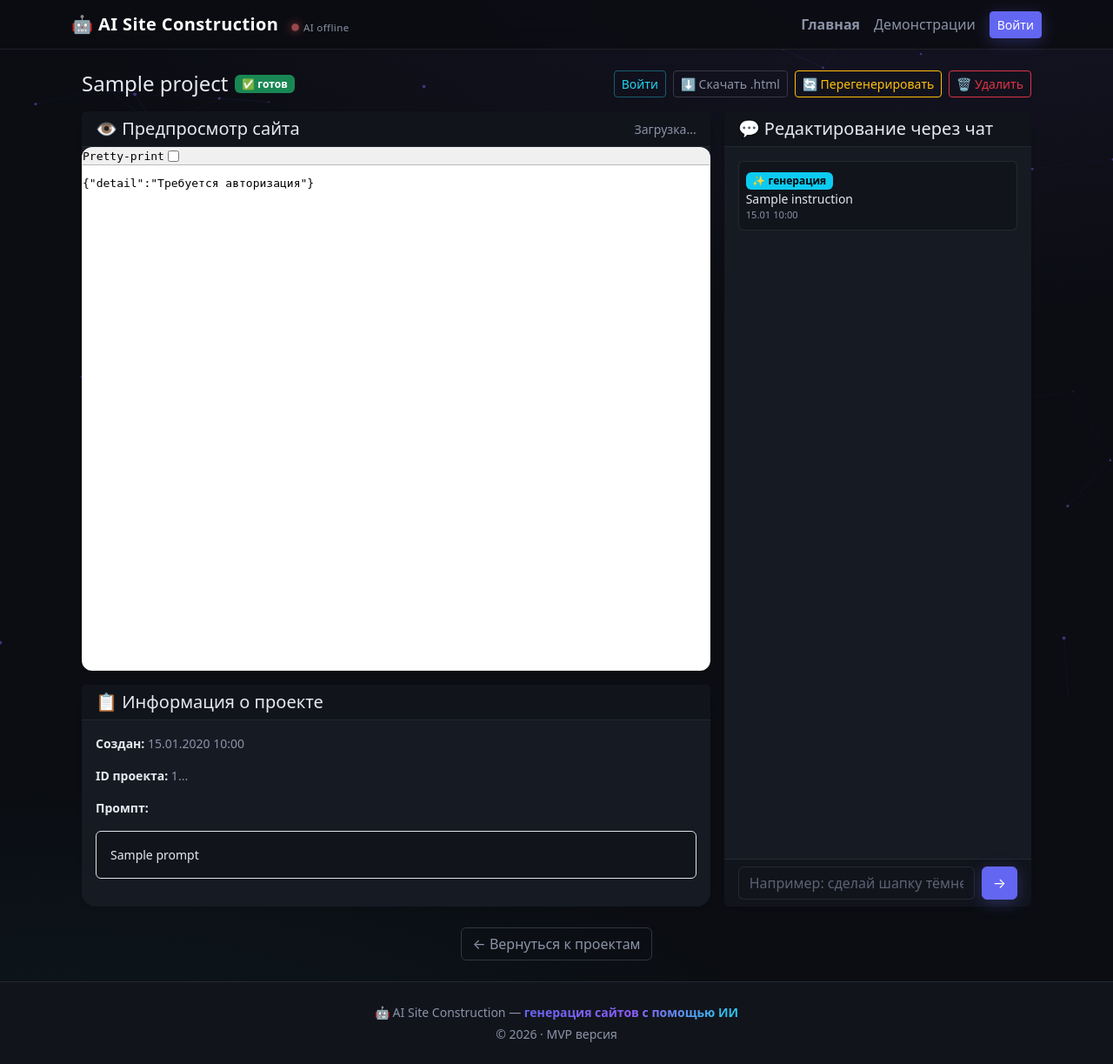
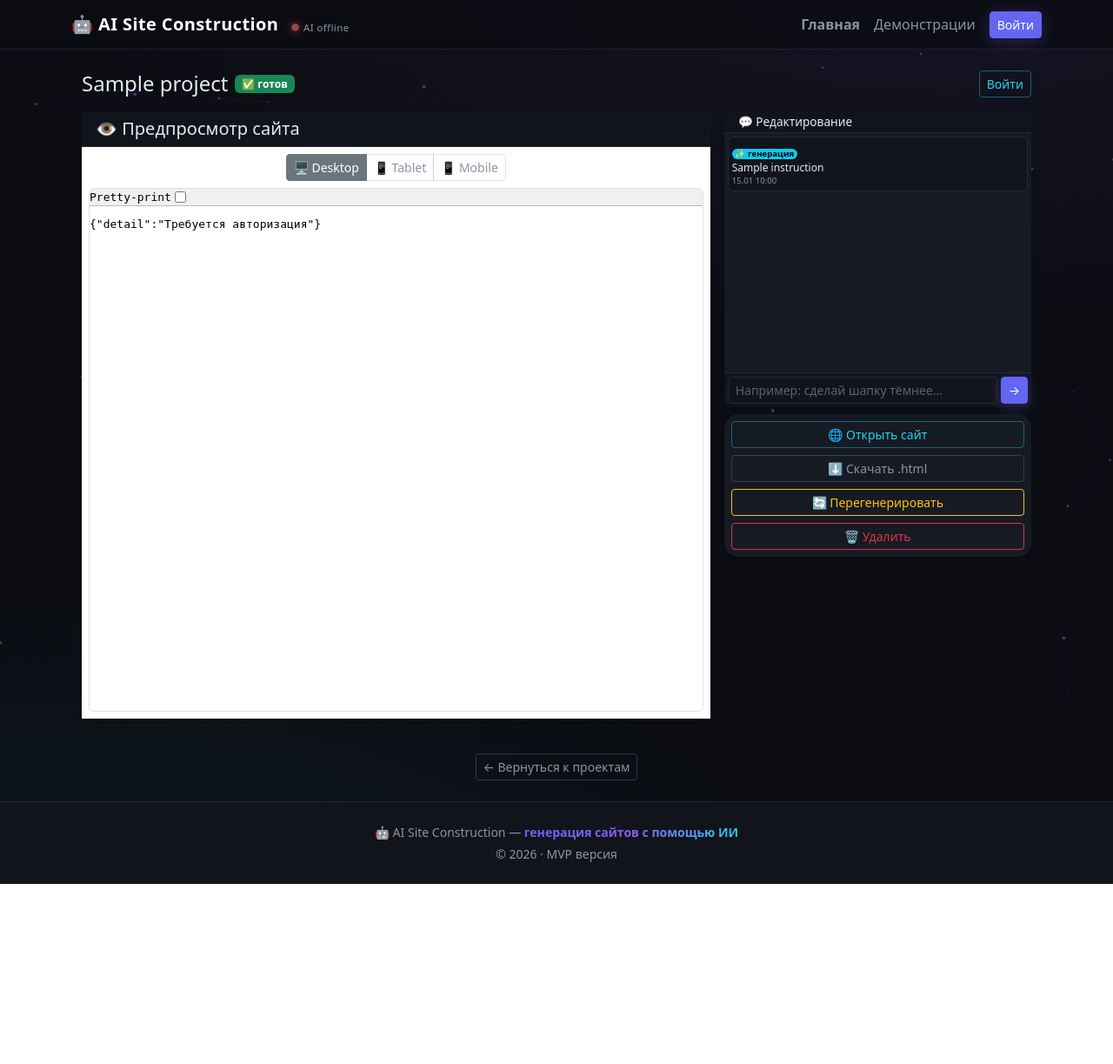
Before and after one commit to Braunder/AI-Site-Construction, a FastAPI app: template app/templates/project_detail.html in a window 1280 px wide. Shown: the whole page at 87% size. After the commit the page ends 1016 px from the top, so only its background shows below. Run offline with FastAPI, Linux system fonts and the light colour scheme; the template is opened without the code that fills it: most values are stand-ins (such as "Sample title", 1, 10 or a date in 2020); parts of the project's set-up code (start-up, migrations or seed data) failed here and were passed over.

Commit message:
modified:   app/templates/project_detail.html

```diff
--- a/app/templates/project_detail.html
+++ b/app/templates/project_detail.html
@@ -13,9 +13,8 @@
       {% if project.status == 'done' %}✅ готов{% elif project.status == 'error' %}❌ ошибка{% else %}⏳ в работе{% endif %}
     </span>
 
-    <!-- Actions -->
+    <!-- User Info -->
     <div class="ms-auto d-flex gap-2 align-items-center">
-      <!-- User Info Badge -->
       {% if user %}
         <span class="text-muted small me-3">👤 {{ user.username }}</span>
         {% if user.is_admin %}
@@ -24,14 +23,6 @@
       {% else %}
         <a href="/login" class="btn btn-outline-primary btn-sm">Войти</a>
       {% endif %}
-
-      <!-- Action Buttons -->
-      <a class="btn btn-outline-secondary btn-sm" href="/api/projects/{{ project.id }}/download">⬇️ Скачать .html</a>
-      {% if project.is_multifile %}
-      <a class="btn btn-outline-secondary btn-sm" href="/api/projects/{{ project.id }}/download-zip">🗜️ Скачать .zip</a>
-      {% endif %}
-      <button class="btn btn-outline-warning btn-sm" id="regen-btn">🔄 Перегенерировать</button>
-      <button class="btn btn-outline-danger btn-sm" id="delete-btn">🗑️ Удалить</button>
     </div>
   </div>
 
@@ -45,75 +36,88 @@
     <!-- Preview Section -->
     <div class="col-lg-8">
       <div class="card shadow-sm border-0 mb-3">
-        <div class="card-header bg-light d-flex justify-content-between align-items-center">
+        <div class="card-header bg-light d-flex justify-content-between align-items-center py-2">
           <h5 class="mb-0">👁️ Предпросмотр сайта</h5>
-          <span class="text-muted small" id="preview-status">Загрузка...</span>
         </div>
-        <div class="card-body p-0">
-          <div class="preview-wrap">
+        <div class="card-body p-2 bg-white">
+          <!-- Device Switcher -->
+          <div class="d-flex justify-content-center mb-2">
+            <div class="btn-group btn-group-sm" role="group" aria-label="Устройства">
+              <button type="button" class="btn btn-outline-secondary active" data-device="desktop" data-width="100%">
+                🖥️ Desktop
+              </button>
+              <button type="button" class="btn btn-outline-secondary" data-device="tablet" data-width="768px">
+                📱 Tablet
+              </button>
+              <button type="button" class="btn btn-outline-secondary" data-device="mobile" data-width="375px">
+                📱 Mobile
+              </button>
+            </div>
+          </div>
+          <!-- Iframe Wrapper -->
+          <div id="preview-frame-wrap" style="width: 100%; margin: 0 auto; transition: width 0.3s ease; border: 1px solid #dee2e6; border-radius: 0.375rem; overflow: hidden;">
             <iframe id="preview"
                     src="/projects/{{ project.id }}/preview"
                     sandbox="allow-scripts"
                     title="Предпросмотр сайта"
-                    style="width: 100%; height: 600px; border: none;"></iframe>
+                    style="width: 100%; height: 600px; border: none; display: block;"></iframe>
           </div>
-        </div>
-      </div>
-
-      <!-- Project Details Card -->
-      <div class="card shadow-sm border-0">
-        <div class="card-header bg-light">
-          <h5 class="mb-0">📋 Информация о проекте</h5>
-        </div>
-        <div class="card-body small">
-          <p><strong>Создан:</strong> {{ project.created_at.strftime('%d.%m.%Y %H:%M') }}</p>
-          <p><strong>ID проекта:</strong> {{ project.id[:12] }}...</p>
-          {% if project.prompt %}
-          <p class="mt-3"><strong>Промпт:</strong></p>
-          <blockquote class="border rounded p-3 bg-light">
-            {{ project.prompt[:200] }}{% if project.prompt|length > 200 %}...{% endif %}
-          </blockquote>
-          {% endif %}
         </div>
       </div>
     </div>
 
-    <!-- Chat Editor Section -->
-    <div class="col-lg-4">
-      <div class="card chat-card shadow-sm border-0 h-100 d-flex flex-column">
-        <div class="card-header bg-primary text-white">
-          <h5 class="mb-0">💬 Редактирование через чат</h5>
+    <!-- Right Column: Chat + Actions -->
+    <div class="col-lg-4 d-flex flex-column gap-2">
+      <!-- Chat Editor Section -->
+      <div class="card chat-card shadow-sm border-0 d-flex flex-column" style="max-height: 340px;">
+        <div class="card-header bg-primary text-white py-1">
+          <h6 class="mb-0" style="font-size: 0.85rem;">💬 Редактирование</h6>
         </div>
-        <div class="card-body chat-body flex-grow-1 mb-0" id="chat-body">
+        <div class="card-body chat-body flex-grow-1 mb-0 p-1" id="chat-body" style="min-height: 0; overflow-y: auto;">
           {% for h in project.history %}
-          <div class="chat-entry mb-2 p-2 bg-light rounded mb-0">
-            <span class="badge text-bg-{{ 'primary' if h.kind == 'edit' else ('secondary' if h.kind == 'regenerate' else 'info') }} me-1">
+          <div class="chat-entry mb-1 p-1 bg-light rounded">
+            <span class="badge text-bg-{{ 'primary' if h.kind == 'edit' else ('secondary' if h.kind == 'regenerate' else 'info') }} me-1" style="font-size: 0.6rem; padding: 0.15em 0.4em;">
               {{ '✏️ правка' if h.kind == 'edit' else ('🔄 перегенерация' if h.kind == 'regenerate' else '✨ генерация') }}
             </span>
-            <div class="small">{{ h.instruction }}</div>
-            <div class="text-muted" style="font-size:0.7rem">{{ h.created_at.strftime('%d.%m %H:%M') }}</div>
+            <div style="font-size: 0.75rem; line-height: 1.2;">{{ h.instruction }}</div>
+            <div class="text-muted" style="font-size:0.6rem">{{ h.created_at.strftime('%d.%m %H:%M') }}</div>
           </div>
           {% else %}
-          <p class="text-muted small text-center py-3">
+          <p class="text-muted text-center py-2 mb-0" style="font-size: 0.7rem;">
             История пуста — сайт ещё генерируется или это новый проект.
           </p>
           {% endfor %}
 
           <!-- Thinking Indicator -->
-          <div id="chat-thinking" class="text-muted small d-none p-2 bg-light rounded">
-            <span class="spinner-border spinner-border-sm"></span> LLM обновляет сайт…
+          <div id="chat-thinking" class="text-muted d-none p-1 bg-light rounded" style="font-size: 0.7rem;">
+            <span class="spinner-border spinner-border-sm" style="width: 0.7rem; height: 0.7rem;"></span> LLM обновляет сайт…
           </div>
         </div>
-        <div class="card-footer chat-footer bg-light mb-0">
-          <form id="chat-form" class="d-flex gap-2">
+        <div class="card-footer chat-footer bg-light mb-0 p-1">
+          <form id="chat-form" class="d-flex gap-1">
             <input type="text"
-                   class="form-control flex-grow-1"
+                   class="form-control form-control-sm"
                    id="chat-input"
                    maxlength="2000"
-                   placeholder="Например: сделай шапку тёмнее, добавь контакты..."
+                   placeholder="Например: сделай шапку тёмнее..."
                    autocomplete="off">
-            <button class="btn btn-primary" id="chat-send" type="submit">→</button>
+            <button class="btn btn-primary btn-sm" id="chat-send" type="submit">→</button>
           </form>
+        </div>
+      </div>
+
+      <!-- Action Buttons under Chat -->
+      <div class="card shadow-sm border-0">
+        <div class="card-body p-2">
+          <div class="d-grid gap-2">
+            <a class="btn btn-outline-primary btn-sm" href="/projects/{{ project.id }}/preview" target="_blank">🌐 Открыть сайт</a>
+            <a class="btn btn-outline-secondary btn-sm" href="/api/projects/{{ project.id }}/download">⬇️ Скачать .html</a>
+            {% if project.is_multifile %}
+            <a class="btn btn-outline-secondary btn-sm" href="/api/projects/{{ project.id }}/download-zip">🗜️ Скачать .zip</a>
+            {% endif %}
+            <button class="btn btn-outline-warning btn-sm" id="regen-btn">🔄 Перегенерировать</button>
+            <button class="btn btn-outline-danger btn-sm" id="delete-btn">🗑️ Удалить</button>
+          </div>
         </div>
       </div>
     </div>
@@ -121,8 +125,8 @@
 
   <!-- Files Manager (multifile projects) -->
   {% if project.is_multifile %}
-  <div class="card shadow-sm border-0 mb-3">
-    <div class="card-header bg-light d-flex justify-content-between align-items-center">
+  <div class="card shadow-sm border-0 mb-3 mt-3">
+    <div class="card-header bg-light d-flex justify-content-between align-items-center py-2">
       <span class="fw-bold">📂 Файлы проекта</span>
       <span class="text-muted small">Изображения, шрифты, CSS/JS — доступны сайту по имени файла</span>
     </div>
@@ -130,12 +134,12 @@
       <!-- Upload -->
       <form id="asset-upload-form" class="row g-2 align-items-end mb-3">
         <div class="col-md-9">
-          <input type="file" class="form-control" id="asset-file"
+          <input type="file" class="form-control form-control-sm" id="asset-file"
                  accept=".jpg,.jpeg,.png,.gif,.webp,.svg,.ico,.css,.js,.woff2,.woff,.ttf,.json,.csv" required>
           <div class="invalid-feedback" id="asset-error"></div>
         </div>
         <div class="col-md-3">
-          <button type="submit" class="btn btn-primary w-100" id="asset-upload-btn">⬆️ Загрузить файл</button>
+          <button type="submit" class="btn btn-primary btn-sm w-100" id="asset-upload-btn">⬆️ Загрузить</button>
         </div>
       </form>
       <!-- List -->
@@ -154,7 +158,7 @@
 
   <!-- Back to Projects -->
   <div class="mt-4 mb-4 text-center">
-    <a href="/projects" class="btn btn-outline-secondary">← Вернуться к проектам</a>
+    <a href="/projects" class="btn btn-outline-secondary btn-sm">← Вернуться к проектам</a>
   </div>
 </div>
 {% endblock %}
@@ -163,6 +167,21 @@
 <script>
 window.PROJECT_ID = "{{ project.id }}";
 window.PROJECT_STATUS = "{{ project.status }}";
+
+// Device preview switcher
+document.addEventListener('DOMContentLoaded', function() {
+  const buttons = document.querySelectorAll('[data-device]');
+  const frameWrap = document.getElementById('preview-frame-wrap');
+  if (buttons.length && frameWrap) {
+    buttons.forEach(btn => {
+      btn.addEventListener('click', function() {
+        buttons.forEach(b => b.classList.remove('active'));
+        this.classList.add('active');
+        frameWrap.style.width = this.dataset.width;
+      });
+    });
+  }
+});
 </script>
 <script src="{{ url_for('static', path='/js/detail.js') }}"></script>
 {% if project.is_multifile %}
```
